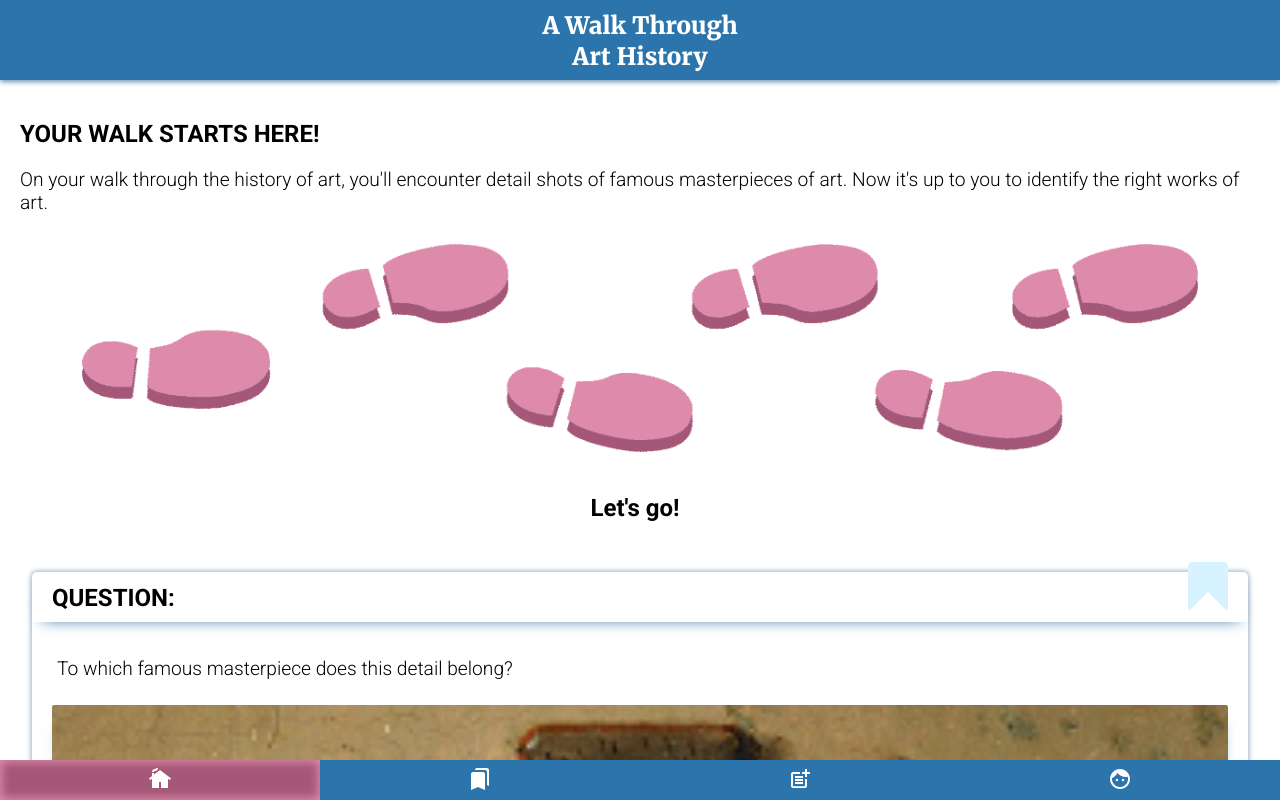
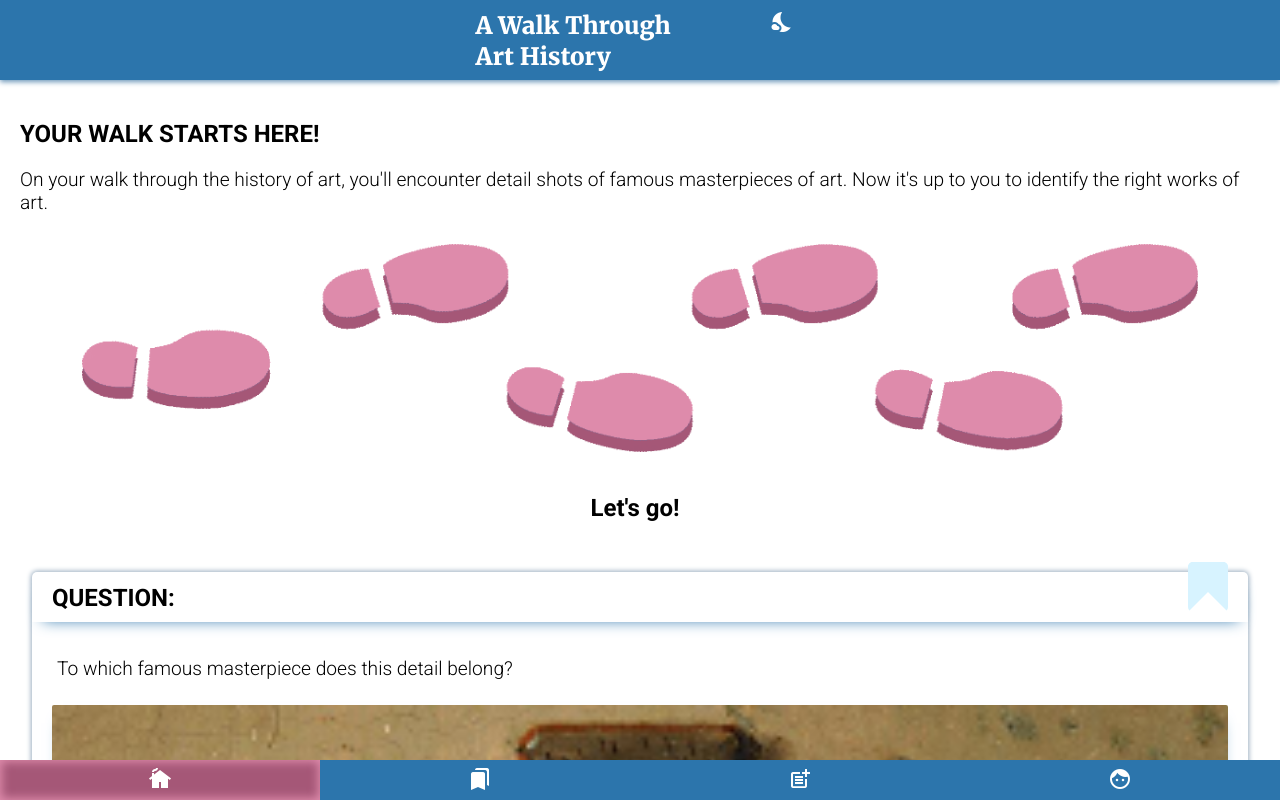
Before and after one commit to mbosselmann/quiz-app, a website built with Vite: page index.html in a window 1280 px wide. Built offline with nearby package versions, Linux system fonts and the light colour scheme.

Commit message:
Add dark-mode toggle festure in JS and add necessary text-color css variable who where missing before

```diff
--- a/css/components/add-question/explanation.css
+++ b/css/components/add-question/explanation.css
@@ -5,6 +5,7 @@
   padding: 20px;
   font-family: 'Roboto', sans-serif;
   margin: 10px 20px 10px 20px;
+  color: var(--text-color);
 }
 
 .explanation__title {
--- a/css/components/add-question/form.css
+++ b/css/components/add-question/form.css
@@ -6,6 +6,7 @@
   margin: 0 20px 20px 20px;
   box-shadow: 0px 0px 5px 1px var(--box-shadow-light);
   border-radius: 2px;
+  color: var(--text-color);
 }
 
 .add-question-form__title {
--- a/css/components/card/card-content.css
+++ b/css/components/card/card-content.css
@@ -1,6 +1,7 @@
 .card-content {
   display: flex;
   flex-direction: column;
+  color: var(--text-color);
 }
 
 .card-content__question {
--- a/css/components/card/card-header.css
+++ b/css/components/card/card-header.css
@@ -5,6 +5,7 @@
   justify-content: space-between;
   position: relative;
   box-shadow: 1px 8px 15px -10px var(--box-shadow-spec);
+  color: var(--text-color);
 }
 
 .card-header__title {
--- a/css/components/card/tags.css
+++ b/css/components/card/tags.css
@@ -5,6 +5,7 @@
   margin: 0;
   padding: 15px;
   background-color: var(--tags-bg);
+  color: var(--text-color);
 }
 
 .tags__item {
--- a/css/components/header.css
+++ b/css/components/header.css
@@ -1,15 +1,28 @@
 .header {
   background-color: var(--top-bottom-bg-color);
-  color: #fff;
+  color: var(--text-color-color-bg);
   z-index: 10;
+  box-shadow: 0 2px 5px var(--box-shadow-normal);
+  margin-bottom: 10px;
+  height: 80px;
+  display: flex;
+  justify-content: center;
+  align-items: baseline;
 }
 
 .header__title {
   font-family: 'Merriweather', serif;
   font-size: 1.5rem;
-  text-align: center;
   padding: 10px;
-  box-shadow: 0 2px 5px var(--box-shadow-normal);
-  margin-bottom: 10px;
-  height: 80px;
 }
+
+#dark-mode {
+  margin: 0 10px 0 80px;
+  padding: 10px;
+  background-color: var(--top-bottom-bg-color);
+  border: none;
+}
+
+#dark-mode-icon {
+  color: var(--text-color-color-bg);
+}
--- a/css/components/intro.css
+++ b/css/components/intro.css
@@ -4,6 +4,7 @@
   flex-direction: column;
   justify-content: center;
   font-family: 'Roboto', sans-serif;
+  color: var(--text-color);
 }
 
 .intro__title {
--- a/css/profile.css
+++ b/css/profile.css
@@ -6,6 +6,7 @@
   width: 90vw;
   margin: 0 auto 20px auto;
   box-shadow: 0px 2px 5px var(--box-shadow-light);
+  color: var(--text-color);
 }
 
 .profile-header {
--- a/index.html
+++ b/index.html
@@ -33,6 +33,9 @@
         A Walk Through <br />
         Art History
       </h1>
+      <button id="dark-mode">
+        <span id="dark-mode-icon" class="material-icons"> nights_stay </span>
+      </button>
     </header>
     <main id="main__questions" class="main">
       <section class="intro">
--- a/javascript.js
+++ b/javascript.js
@@ -234,3 +234,12 @@ resetFormElAfterSubmitButton.addEventListener('click', () => {
 resetFormElButton.addEventListener('click', () => {
   document.getElementById('form').reset()
 })
+
+// Dark mode
+
+const darkMode = document.querySelector('#dark-mode')
+console.log(darkMode)
+
+darkMode.addEventListener('click', () => {
+  document.body.classList.toggle('dark-mode')
+})
```
